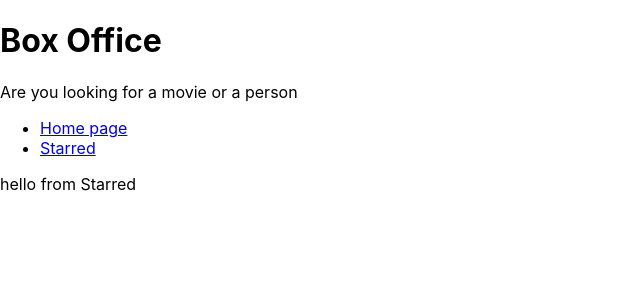
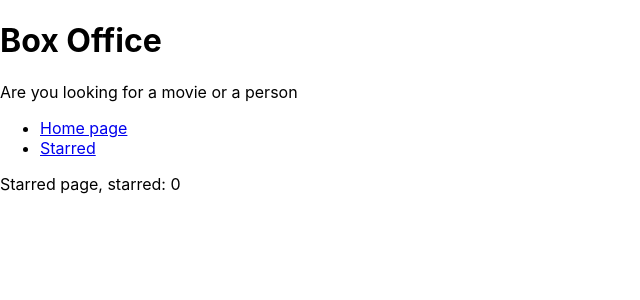
Before and after one commit to IWillInciteHaos/box-office, a React (Create React App) app: page /starred in a window 1280 px wide. Shown: the top 300 px of the page, without its empty margins (0-640 px from the left). Built offline with nearby package versions, Linux system fonts and the light colour scheme.

Commit message:
extracted hook logic into another file and added another hook logic

```diff
--- a/package.json
+++ b/package.json
@@ -51,6 +51,6 @@
     "eslint-config-prettier": "^8.6.0",
     "eslint-plugin-react": "^7.32.2",
     "eslint-plugin-react-hooks": "^4.6.0",
-    "prettier": "^2.8.4"
+    "prettier": "2.8.4"
   }
 }
--- a/src/Pages/Show.jsx
+++ b/src/Pages/Show.jsx
@@ -1,4 +1,4 @@
-import { useParams } from "react-router-dom";
+import { Link, useParams } from "react-router-dom";
 import { useQuery } from "@tanstack/react-query";
 import {getShowsByID} from '../api/tvmaze'
 import ShowMainData from "../components/shows/ShowMainData";
@@ -24,6 +24,9 @@
     }
     if(showData)
         return <div>
+
+            <Link to="/">Home</Link>
+
             <ShowMainData
                 image={showData.image}
                 name={showData.name}
--- a/src/Pages/Starred.jsx
+++ b/src/Pages/Starred.jsx
@@ -1,5 +1,10 @@
+import { useStarredShows } from "../lib/UseStarredShows";
+
 const Starred = () => {
-    return <div>hello from Starred</div>
+
+    const [starredShows, dispatchStarred] = useStarredShows();
+
+    return <div>Starred page, starred: {starredShows.length}</div>
 }
 
 export default Starred;
--- a/src/components/shows/ShowCard.jsx
+++ b/src/components/shows/ShowCard.jsx
@@ -1,6 +1,4 @@
-import {Link} from 'react-router-dom'
-
-const ShowCard = ( {name, image, id, summary} ) => {
+const ShowCard = ( {name, image, id, summary, onStarClick, isStarred} ) => {
 
     const summaryStripped = summary
         ? summary.split(' ').slice(0, 10).join(' ').replace(/<.+?>/g, '') + "..."
@@ -16,8 +14,10 @@
 
             <p>{summaryStripped}</p>
             <div>
-                <Link to={`/show/${id}`}>Read more</Link>
-                <button type="button">Star</button>
+                <a href={`/show/${id}`} target="_blank" rel="noreferrer">Read more</a>
+                <button type="button" onClick={() => onStarClick(id)}>{
+                    isStarred ? 'Unstar' : 'Star'
+                }</button>
             </div>
 
         </div>
--- a/src/components/shows/ShowGrid.jsx
+++ b/src/components/shows/ShowGrid.jsx
@@ -1,6 +1,22 @@
 import ShowCard from "./ShowCard"
+import { useStarredShows } from "../../lib/UseStarredShows";
+
+
 
 const ShowGrid = ( { shows }) => {
+    const [starredShows, dispatchedStarredShows] =  useStarredShows()
+
+    console.log(starredShows);
+
+    const onStarClick = (showId) => {
+        const isStarred = starredShows.includes(showId);
+
+        if(isStarred){
+            dispatchedStarredShows({type: 'unstar', showId})
+        }else{
+            dispatchedStarredShows({type: 'star', showId})
+        }
+    }
 
     return <div>{shows.map(data =>
         <ShowCard
@@ -9,6 +25,8 @@
             name={data.show.name}
             image={data.show.image ? data.show.image.medium : '/notFound.png'}
             summary = {data.show.summary}
+            onStarClick = {onStarClick}
+            isStarred={starredShows.includes(data.show.id)}
         />
     )}</div>
 }
--- /dev/null
+++ b/src/lib/UseStarredShows.jsx
@@ -0,0 +1,25 @@
+import { useReducer, useEffect } from "react";
+
+const usePersistedReducer = (reducer, initState, localStorageKey) =>{
+    const [state, dispatch] = useReducer(reducer, initState, (initial) => {
+        const persistedValue = localStorage.getItem(localStorageKey);
+        return persistedValue ? JSON.parse(persistedValue) : initial;
+    });
+
+    useEffect(() => {
+        localStorage.setItem(localStorageKey, JSON.stringify(state));
+    }, [state, localStorageKey])
+
+    return [state, dispatch]
+
+}
+
+const starredShowReducer = (currentStarred, action) => {
+    switch (action.type) {
+        case 'star': return currentStarred.concat(action.showId);
+        case 'unstar': return currentStarred.filter( (showId) =>  showId !== action.showId )
+        default: return currentStarred;
+    }
+}
+
+export const useStarredShows = () => {return usePersistedReducer(starredShowReducer,[],'starredShows')}
```
Also changed, not shown: 1 other file (tests, documents, lock files or other folders).
